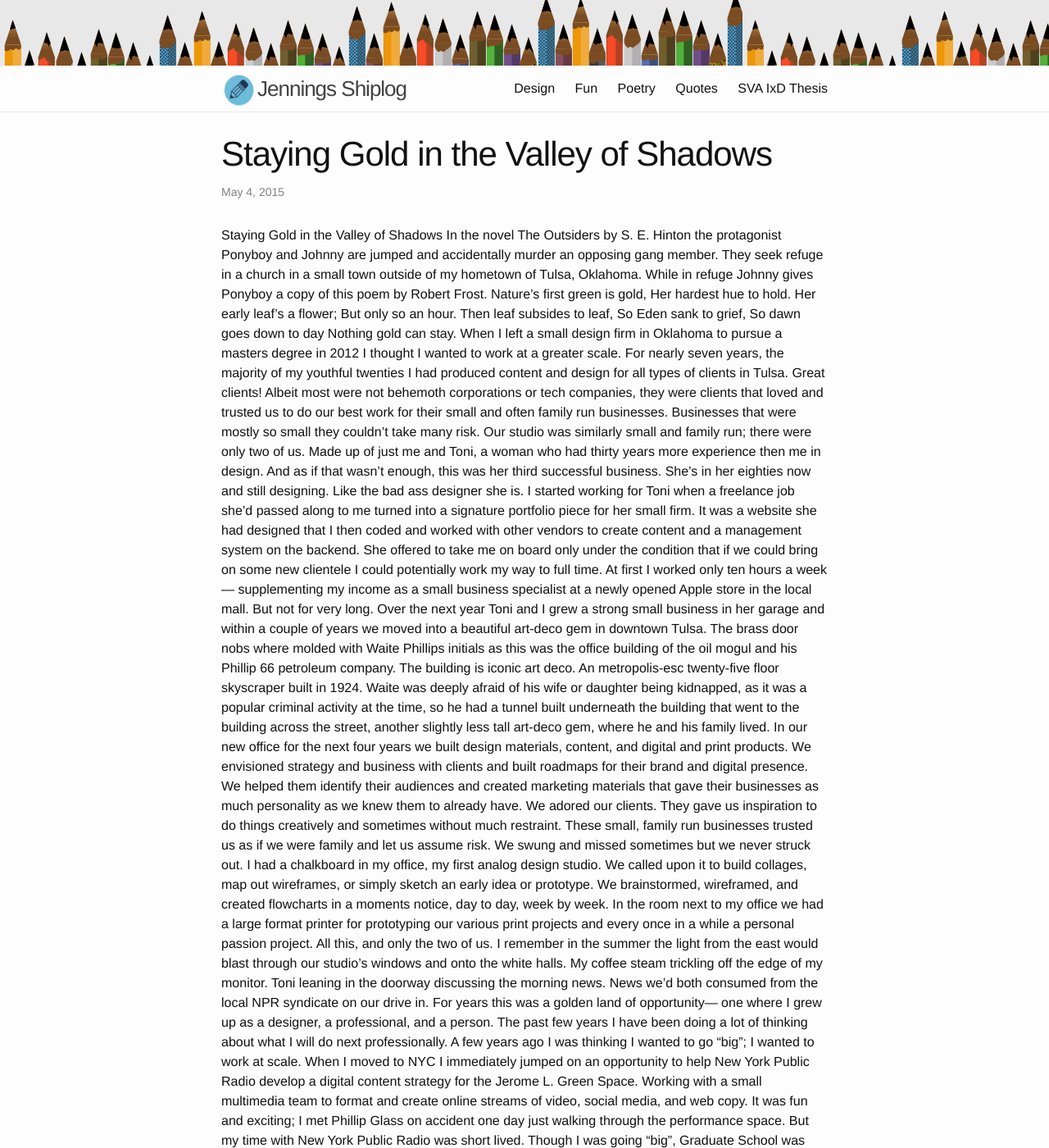
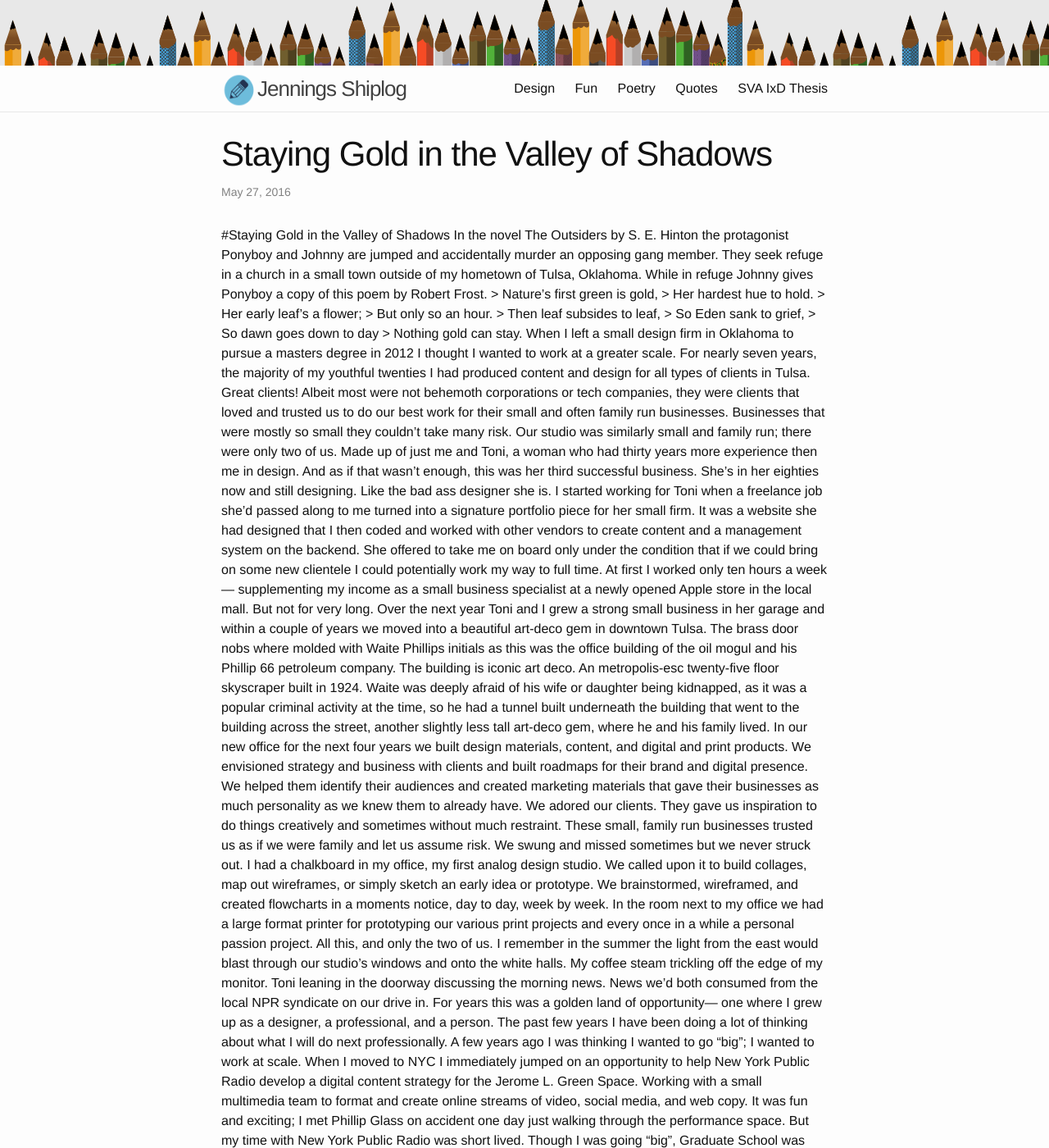
Before and after one commit to jenningshanna/shiplog, a Jekyll site: the page built from _posts/2016-05-27-staying-gold.html, in a window 1280 px wide and 1400 px high. Shown: the whole window at 82% size. Built offline with Jekyll 4.4.1, drawn with Linux system fonts in a browser that asks for light colours; some of the changed text lies outside the part shown.

Commit message:
importing post from medium

```diff
--- a/_posts/2016-05-27-staying-gold.html
+++ b/_posts/2016-05-27-staying-gold.html
@@ -1,22 +1,23 @@
 ---
 layout: post
 title:  "Staying Gold in the Valley of Shadows"
-date:   2015-05-04
+date:   2016-05-27
 categories: design
 lead: ""
 ---
 
-Staying Gold in the Valley of Shadows
+#Staying Gold in the Valley of Shadows
+
 In the novel The Outsiders by S. E. Hinton the protagonist Ponyboy and Johnny are jumped and accidentally murder an opposing gang member. They seek refuge in a church in a small town outside of my hometown of Tulsa, Oklahoma. While in refuge Johnny gives Ponyboy a copy of this poem by Robert Frost.
 
-Nature’s first green is gold,
-Her hardest hue to hold.
-Her early leaf’s a flower;
-But only so an hour.
-Then leaf subsides to leaf,
-So Eden sank to grief,
-So dawn goes down to day
-Nothing gold can stay.
+> Nature’s first green is gold,
+> Her hardest hue to hold.
+> Her early leaf’s a flower;
+> But only so an hour.
+> Then leaf subsides to leaf,
+> So Eden sank to grief,
+> So dawn goes down to day
+> Nothing gold can stay.
 
 When I left a small design firm in Oklahoma to pursue a masters degree in 2012 I thought I wanted to work at a greater scale. For nearly seven years, the majority of my youthful twenties I had produced content and design for all types of clients in Tulsa. Great clients! Albeit most were not behemoth corporations or tech companies, they were clients that loved and trusted us to do our best work for their small and often family run businesses. Businesses that were mostly so small they couldn’t take many risk.
 
```
